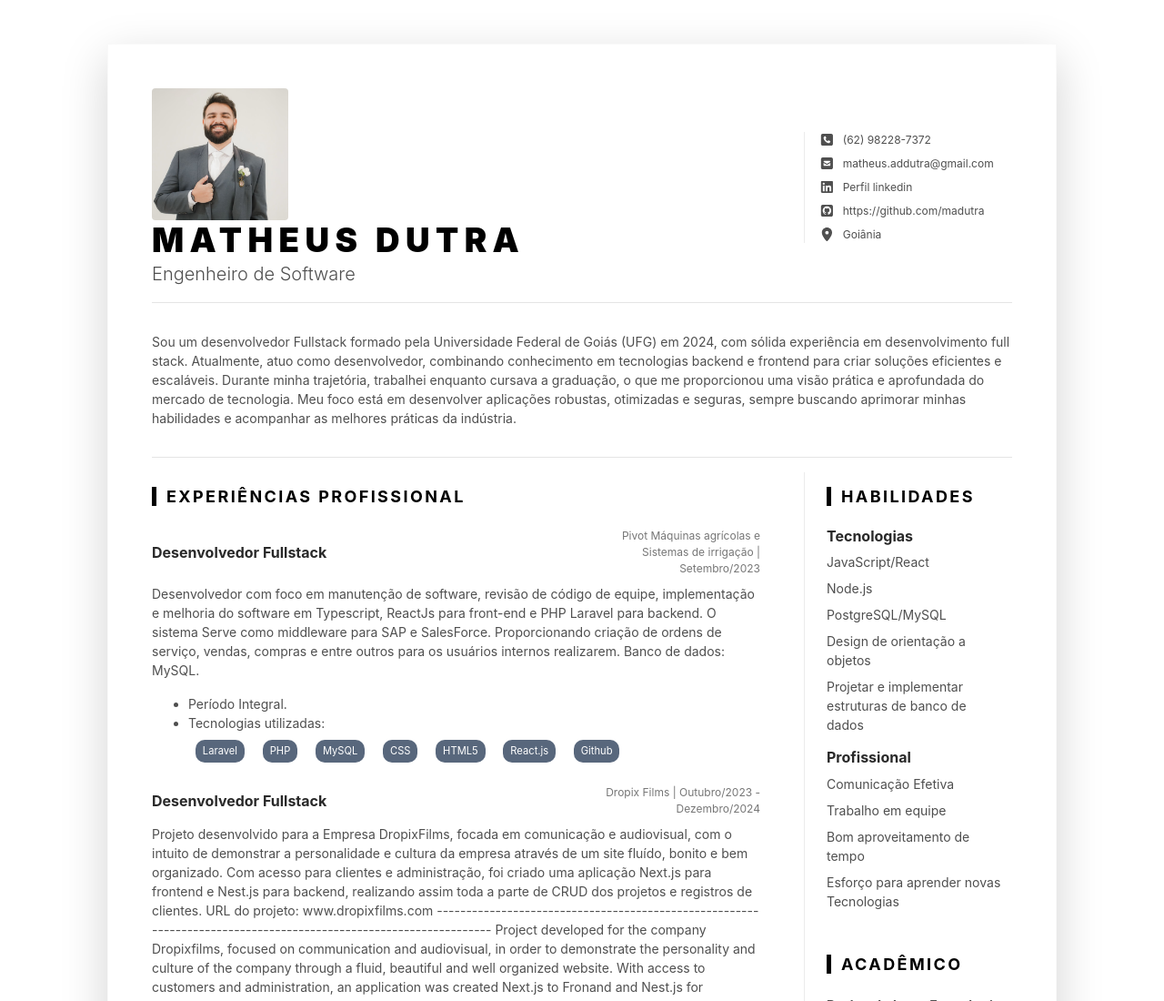
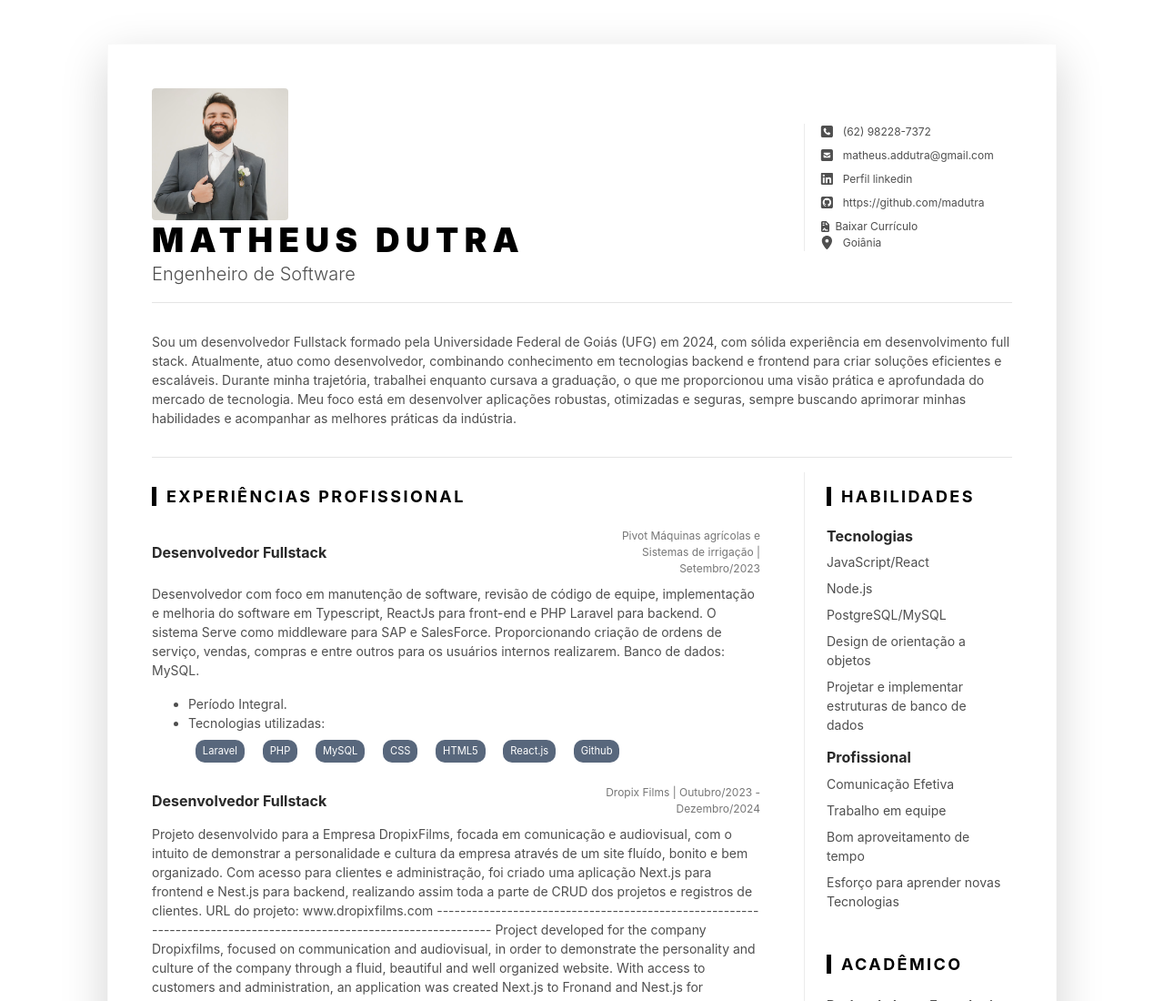
Before and after one commit to madutra/madutra.github.io, a plain HTML site: page index.html in a window 1280 px wide. Shown: the top 1100 px of the page at 91% size. Drawn offline with Linux system fonts and the light colour scheme.

Commit message:
fix: add resume download link to the portfolio section

```diff
--- a/index.html
+++ b/index.html
@@ -70,6 +70,12 @@
 										<i class="fab fa-github-square fa-fw fa-lg mr-2"></i
 										><a class="resume-link" href="https://github.com/madutra"
 											>https://github.com/madutra</a
+										>
+									</li>
+									<li class="mb-0">
+										<i class="fa-solid fa-file-contract"></i>
+										<a class="resume-link" href="assets/images/curriculo.pdf" download
+											>Baixar Currículo</a
 										>
 									</li>
 									<li class="mb-0">
```
Also changed, not shown: 1 other file.
